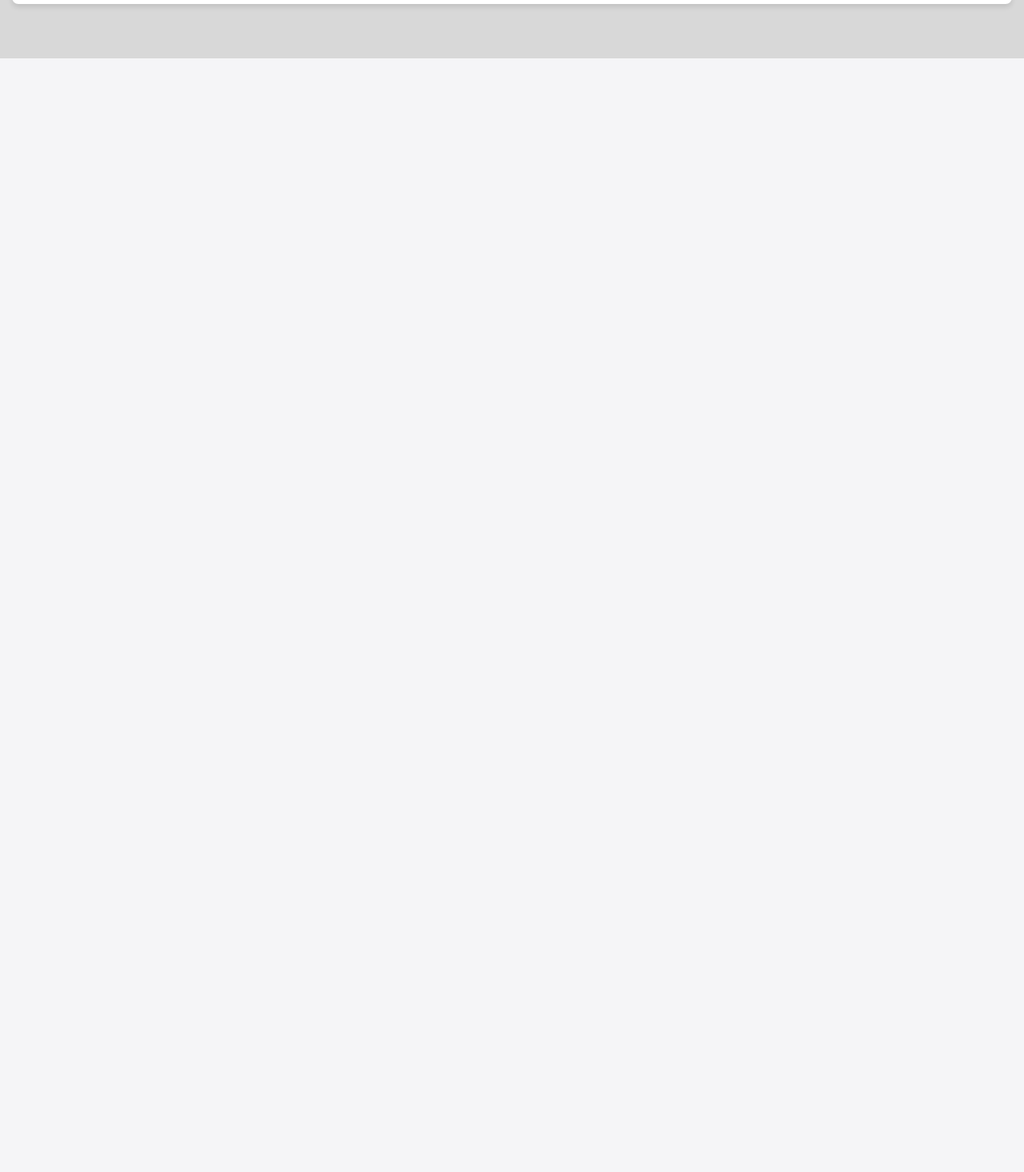
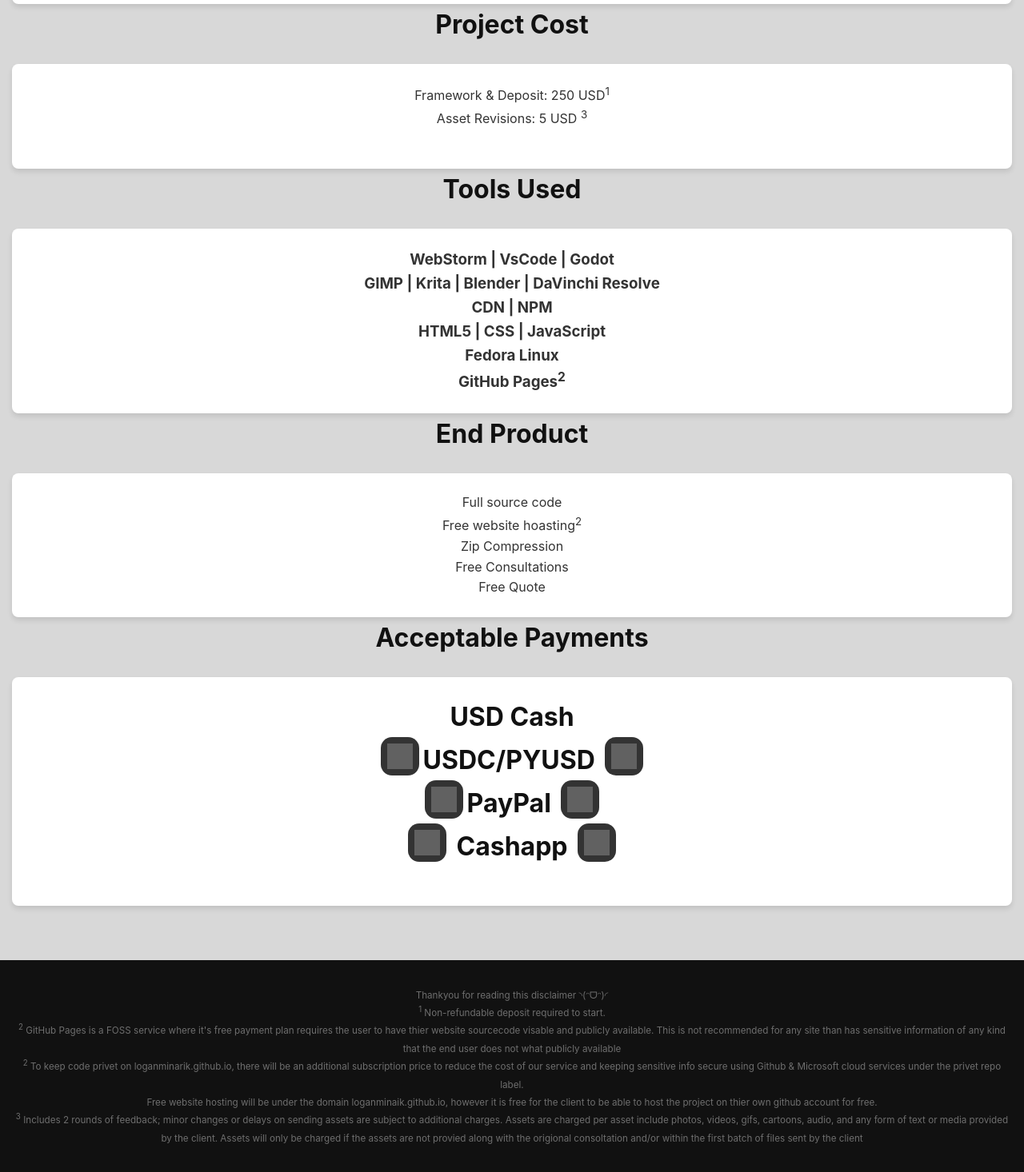
Before and after one commit to LoganMinarik/Commissions, a website: page index.html in a window 1280 px wide. Shown: the part 421-1887 px from the top of the page at 80% size. Before the commit the page ends 800 px from the top, so only its background shows below. Drawn offline with nearby package versions, Linux system fonts and the light colour scheme; grey boxes are pictures that could not be loaded.

Commit message:
Adds an overhaul!

```diff
--- a/css/style.css
+++ b/css/style.css
@@ -22,6 +22,13 @@ body {
             margin: 0;
             transition: background-color 1.5s, color 1.5s;
         }
+small {
+    font-family: -apple-system, BlinkMacSystemFont, "Segoe UI", Roboto, "Helvetica Neue", Arial, sans-serif;
+    color: #6e6e6e;
+    line-height: 1.6;
+    margin: 0;
+    transition: background-color 1.5s, color 1.5s;
+}
 
 
 /* Dark Mode Styles */
@@ -149,12 +156,47 @@ footer {
     transition: background-color 0.3s, color 0.3s;
 }
 
+.whiteBackground {
+    background-color: #fff;
+    color: #e6e6e6;
+}
+
+.squircle {
+    display: inline-flex;
+    justify-content: center;
+    align-items: center;
+    width: 48px;
+    height: 48px;
+    background-color: #333; /* Default black background */
+    border-radius: 14px; /* Creates the squircle shape */
+    margin: 0 5px;
+    transition: transform 0.3s ease, background-color 0.3s ease;
+}
+.squircle:hover {
+    transform: translateY(-3px);
+}
+
+.squircle img {
+    filter: invert(1);
+}
+
+.squircleCashapp:hover{
+    background-color: chartreuse;
+}
+
 /* Social Icons */
 .social-icons {
     margin-top: 1rem;
     display: flex;
     justify-content: center;
     gap: 1rem;
+}
+
+/* Ensure squircle shape overrides default circle social icons */
+.social-icons .squircle {
+    width: 48px;
+    height: 48px;
+    border-radius: 14px;
 }
 
 .social-icons a {
@@ -239,6 +281,14 @@ footer {
 
 .socialLinkBlueSky:hover {
     background-color: cornflowerblue;
+}
+
+.socialLinkCashapp:hover {
+    background-color: chartreuse;
+
+}
+.socialLinkPaypal:hover {
+    background-color: darkblue;
 }
 
 body.dark-mode {
--- a/index.html
+++ b/index.html
@@ -28,7 +28,7 @@
                 <div class="social-icons">
                     <a class="socialLinkGithub" href="https://github.com/LoganMinarik" ><img height="32" width="32" src="https://cdn.jsdelivr.net/npm/simple-icons@16.7.0/icons/github.svg"/></a>
                                       <!--a class="socialLinkLightBulb" href="#" id="dark-mode-toggle" ><img src ="icons/boxicons.iconjar/boxicons.iconjar/icons/bx-bulb.svg" alt="Lightbulb"></a-->
-                    <a class="socialLinkObsidian" href="https://loganminarik.github.io"><img height="32" width="32" src="https://cdn.jsdelivr.net/npm/simple-icons@16.7.0/icons/obsidian.svg" alt="MD"></a>
+                    <a class=" socialLinkObsidian" href="https://loganminarik.github.io"><img height="32" width="32" src="https://cdn.jsdelivr.net/npm/simple-icons@16.7.0/icons/obsidian.svg" alt="MD"></a>
                     <a class="socialLinkWhatsapp" href="https://wa.me/12604427899/" ><img height="32" width="32" src="https://cdn.jsdelivr.net/npm/simple-icons@16.7.0/icons/whatsapp.svg" alt="Whatsapp"></a>
                     <!--a class="socialLinkFacebook" href="https://www.facebook.com/loganminarik" ><img height="32" width="32" src="node_modules/simple-icons/icons/facebook.svg" alt="Facebook"></--a>
                     <a class="socialLinkBlueSky" href="https://bsky.app/profile/loganminarik.github.io" ><img height="32" width="32" src="https://cdn.jsdelivr.net/npm/simple-icons@16.7.0/icons/bluesky.svg" alt="BlueSky"></a-->
@@ -36,7 +36,61 @@
 
                 </div>
             </div>
+            <h2>Project Cost</h2>
+            <div class="yapping-box">
+                <p>Framework & Deposit: 250 USD<sup>1</sup></p>
+                <p>Asset Revisions: 5 USD <sup>3</sup></p>
+                <p></p>
+                <br>
+                <!--small>
+                    <sup>1</sup> Non-refundable deposit required to start.<br>
+                    <sup>2</sup> Billed in 15-minute increments.<br>
+                    <sup>3</sup> Includes 2 rounds of feedback.
+                </small-->
+            </div>
+            <h2>Tools Used</h2>
+            <div class="yapping-box">
+                <h3>WebStorm | VsCode | Godot<br>
+                    GIMP | Krita | Blender | DaVinchi Resolve <br>
+                    CDN | NPM<br>
+                    HTML5 | CSS | JavaScript <br>
+                    Fedora Linux<br>
+                    GitHub Pages<sup>2</sup><br>
+
+
+                </h3>
+            </div>
+            <h2>End Product</h2>
+            <div class="yapping-box">
+                <p>Full source code <br>
+                Free website hoasting<sup>2</sup><br>
+                Zip Compression<br>
+                Free Consultations<br>
+                Free Quote<br>
+
+            </div>
+            <h2>Acceptable Payments</h2>
+                <div class="yapping-box">
+                    <h2> USD Cash <br>
+                        <a class="squircle socialLinkPaypal"><img height="32" width="32" src="https://cdn.jsdelivr.net/npm/simple-icons@16.7.0/icons/ethereum.svg" alt="JavaScript"></a>USDC/PYUSD <a class="squircle socialLinkPaypal"><img height="32" width="32" src="https://cdn.jsdelivr.net/npm/simple-icons@16.7.0/icons/paypal.svg" alt="JavaScript"></a><br>
+                    <a class="squircle socialLinkPaypal"><img height="32" width="32" src="https://cdn.jsdelivr.net/npm/simple-icons@16.7.0/icons/paypal.svg" alt="JavaScript"></a>PayPal <a class="squircle socialLinkPaypal"><img height="32" width="32" src="https://cdn.jsdelivr.net/npm/simple-icons@16.7.0/icons/paypal.svg" alt="JavaScript"></a><br>
+                    <a class="squircle socialLinkCashapp whiteBackground"><img height="32" width="32" src="https://cdn.jsdelivr.net/npm/simple-icons@16.7.0/icons/cashapp.svg" alt="CashApp"></a> Cashapp <a class="squircle socialLinkCashapp whiteBackground"><img height="32" width="32" src="https://cdn.jsdelivr.net/npm/simple-icons@16.7.0/icons/cashapp.svg" alt="CashApp"></a><br>
+
+                </div>
         </section>
     </nav>
 </body>
+<footer>
+    <small>
+        Thankyou for reading this disclaimer ◝(ᵔᗜᵔ)◜ <br>
+
+        <sup>1</sup> Non-refundable deposit required to start.<br>
+        <sup>2</sup> GitHub Pages is a FOSS service where it's free payment plan requires the user to have thier website sourcecode visable and publicly available. This is not recommended for any site than has sensitive information of any kind that the end user does not what publicly available<br>
+        <sup>2</sup> To keep code privet on loganminarik.github.io, there will be an additional subscription price to reduce the cost of our service and keeping sensitive info secure using Github & Microsoft cloud services under the privet repo label.<br>
+            Free website hosting will be under the domain loganminaik.github.io, however it is free for the client to be able to host the project on thier own github account for free. <br>
+        <sup>3</sup> Includes 2 rounds of feedback; minor changes or delays on sending assets are subject to additional charges.
+            Assets are charged per asset include photos, videos, gifs, cartoons, audio, and any form of text or media provided by the client.
+            Assets will only be charged if the assets are not provied along with the origional consoltation and/or within the first batch of files sent by the client
+    </small>
+</footer>
 </html>
```
